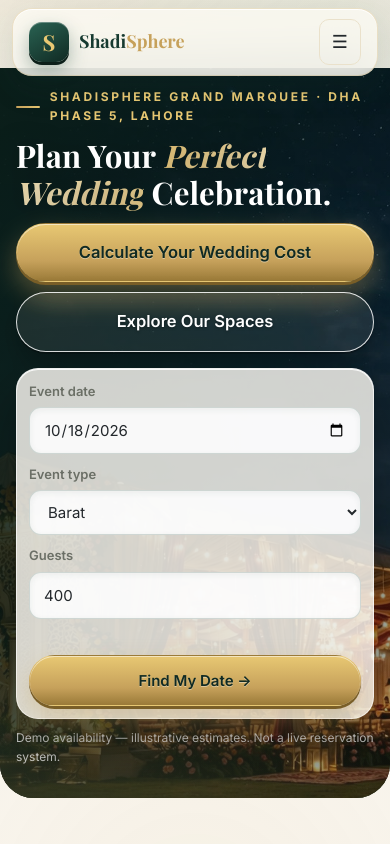
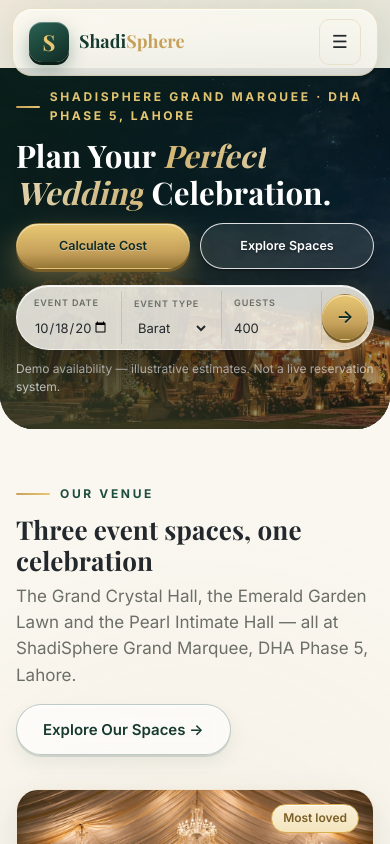
Before and after one commit to KoDrift-Dev/ShadiSphere, a React (Vite) app: page /#/ in a window 390 px wide. Shown: the top 844 px of the page. Built offline with nearby package versions, Linux system fonts and the light colour scheme; a web font is replaced by a local one.

Commit message:
Mobile hero: one-row buttons, pill search bar

```diff
--- a/src/pages/Home.tsx
+++ b/src/pages/Home.tsx
@@ -66,7 +66,7 @@ function HeroSearch() {
       </Field>
       <div className="field">
         <label>&nbsp;</label>
-        <Btn type="submit" variant="gold" block>Find My Date →</Btn>
+        <Btn type="submit" variant="gold" block><span className="hide-on-bar">Find My Date&nbsp;</span>→</Btn>
       </div>
     </form>
   );
@@ -83,7 +83,7 @@ export default function Home() {
       <style>{`@media (max-width: 900px){ .hero-search{grid-template-columns:1fr 1fr !important;} .grid-3,.grid-4,.grid-2{grid-template-columns:1fr;} }
 @media (max-width: 560px){ .hero-search{grid-template-columns:1fr !important;} }
 .hero-ctas .hero-cta-wrap { flex: 1 1 0; min-width: 200px; }
-@media (max-width: 700px){ .hero-ctas .hero-cta-wrap { flex: 1 1 100%; min-width: 0; } }`}</style>
+@media (max-width: 700px){ .hero-ctas .hero-cta-wrap { flex: 1 1 0; min-width: 0; } }`}</style>
 
       {/* HERO */}
       <section className="hero">
@@ -95,8 +95,8 @@ export default function Home() {
           <span className="eyebrow" style={{ color: 'var(--color-champagne-300)' }}><span className="rule" />{BUSINESS.name} · {BUSINESS.area}, Lahore</span>
           <h1>Plan Your <em>Perfect Wedding</em> Celebration.</h1>
           <Stagger className="hero-ctas" gap={0.12}>
-            <StaggerItem className="hero-cta-wrap"><Btn to="/calculator" variant="gold" size="lg" block>Calculate Your Wedding Cost</Btn></StaggerItem>
-            <StaggerItem className="hero-cta-wrap"><Btn to="/venues" variant="light" size="lg" block>Explore Our Spaces</Btn></StaggerItem>
+            <StaggerItem className="hero-cta-wrap"><Btn to="/calculator" variant="gold" size="lg" block>Calculate Cost</Btn></StaggerItem>
+            <StaggerItem className="hero-cta-wrap"><Btn to="/venues" variant="light" size="lg" block>Explore Spaces</Btn></StaggerItem>
           </Stagger>
           <HeroSearch />
           <p className="hero-note">Demo availability — illustrative estimates. Not a live reservation system.</p>
--- a/src/styles.css
+++ b/src/styles.css
@@ -584,8 +584,22 @@ table.tbl { @apply w-full text-[14.5px] min-w-[640px]; border-collapse: collapse
   .hero-ctas { @apply mb-4 gap-2.5; }
   .hero-search { @apply p-3 gap-2.5; }
   .hero-note { @apply mt-2.5 text-[12px]; }
-  .hero-ctas .btn { flex: 1 1 100%; }
-  .hero-search { grid-template-columns: 1fr !important; }
+  .hero-ctas { flex-wrap: nowrap; gap: 10px; }
+  .hero-ctas .btn { font-size: 12.5px; padding: 10px 8px; min-height: 46px; }
+  /* compact pill search bar instead of stacked card */
+  .hero-search {
+    display: flex; align-items: stretch; gap: 0;
+    border-radius: 999px; padding: 5px;
+  }
+  .hero-search .field { flex: 1 1 0; min-width: 0; padding: 5px 12px; justify-content: center; }
+  .hero-search .field + .field { border-left: 1px solid rgba(30,77,63,.14); }
+  .hero-search .field > label { font-size: 9px; text-transform: uppercase; letter-spacing: .1em; margin-bottom: 1px; }
+  .hero-search .input { border: 0; background: transparent; box-shadow: none; padding: 1px 0; font-size: 13px; min-height: 0; border-radius: 0; }
+  .hero-search .input:focus { box-shadow: none; }
+  .hero-search .field:last-child { flex: 0 0 auto; padding: 0; align-items: center; }
+  .hero-search .field:last-child > label { display: none; }
+  .hero-search .field:last-child .btn { width: 46px; min-width: 46px; min-height: 46px; border-radius: 999px; padding: 0; font-size: 18px; }
+  .hero-search .hide-on-bar { display: none; }
   .promo-strip { @apply flex-col items-start p-6; }
   .footer-inner { grid-template-columns: 1fr; @apply gap-6; }
   .gallery { grid-template-columns: 1fr; }
```
